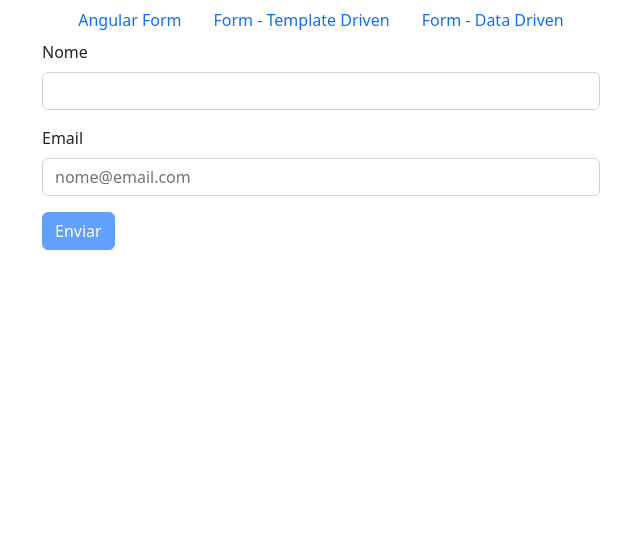
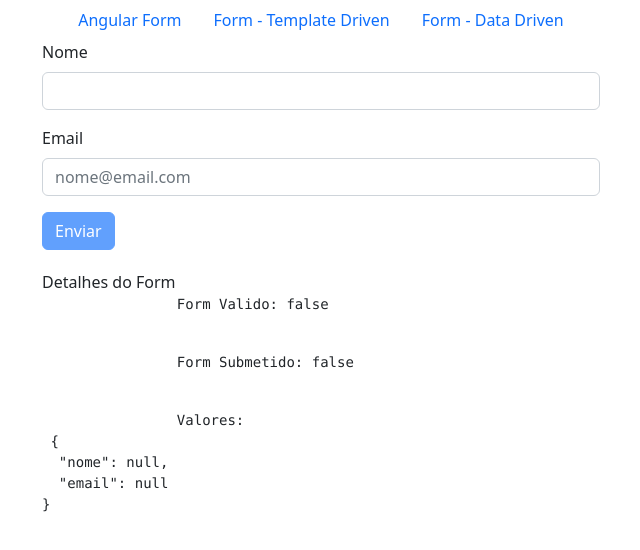
Before and after one commit to EderVoR/angular-loiane, an Angular app in the folder 08-forms/: page /#/templateForm in a window 1280 px wide. Shown: the top 550 px of the page, without its empty margins (319-959 px from the left). Built offline with nearby package versions, Linux system fonts and the light colour scheme.

Commit message:
Verificando dados do form com json template

```diff
--- /dev/null
+++ b/08-forms/src/app/form-debug/form-debug.component.html
@@ -0,0 +1,12 @@
+<div style="margin-top: 20px" *ngIf="form">
+	<div>Detalhes do Form</div>
+	<pre>
+		Form Valido: {{ form.valid }}
+	</pre>
+	<pre>
+		Form Submetido: {{ form.submitted }}
+	</pre>
+	<pre>
+		Valores: <br> {{ form.value | json}}
+	</pre>
+</div>
--- /dev/null
+++ b/08-forms/src/app/form-debug/form-debug.component.ts
@@ -0,0 +1,17 @@
+import { Component, Input, OnInit } from '@angular/core';
+
+@Component({
+  selector: 'app-form-debug',
+  templateUrl: './form-debug.component.html',
+  styleUrls: ['./form-debug.component.css']
+})
+export class FormDebugComponent implements OnInit {
+
+	@Input() form: any;
+
+  constructor() { }
+
+  ngOnInit(): void {
+  }
+
+}
--- a/08-forms/src/app/template-form/template-form.component.html
+++ b/08-forms/src/app/template-form/template-form.component.html
@@ -22,6 +22,7 @@
 				</div>
 			</div>
 			<button [disabled]="!f.valid" type="submit" class="btn btn-primary">Enviar</button>
+			<app-form-debug [form]="f"></app-form-debug>
 		</form>
 	</div>
 </div>
--- a/08-forms/src/app/template-form/template-form.module.ts
+++ b/08-forms/src/app/template-form/template-form.module.ts
@@ -3,10 +3,12 @@
 import { CommonModule } from '@angular/common';
 
 import { TemplateFormComponent } from './template-form.component';
+import { FormDebugComponent } from './../form-debug/form-debug.component';
 
 @NgModule({
   declarations: [
-	TemplateFormComponent
+	TemplateFormComponent,
+	FormDebugComponent
   ],
   imports: [
     CommonModule,
```
Also changed, not shown: 08-forms/src/app/form-debug/form-debug.component.css (added), 1 other file (tests, documents, lock files or other folders).
